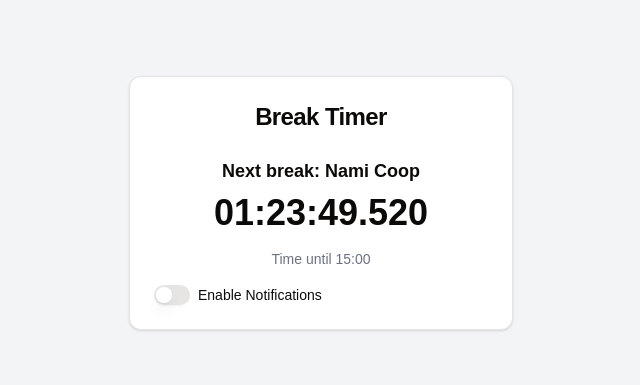
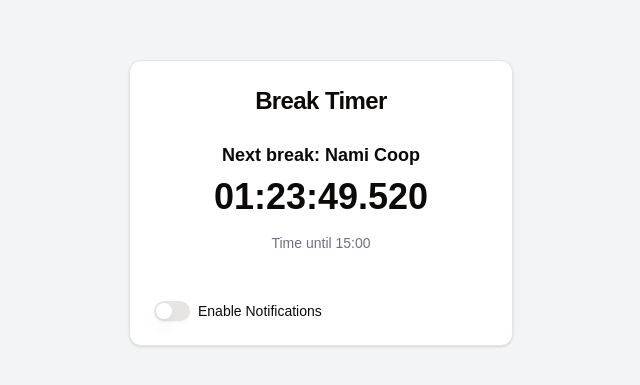
Before and after one commit to benjyros/ChiliBreak, a Next.js app: page / in a window 1280 px wide. Shown: the part 197-582 px from the top of the page, without its empty margins (319-959 px from the left). Built offline with nearby package versions, Linux system fonts and the light colour scheme.

Commit message:
fixed timer to show only timer for workdays

```diff
--- a/src/components/break-timer.tsx
+++ b/src/components/break-timer.tsx
@@ -2,13 +2,16 @@
 
 import { useState, useEffect, useCallback } from 'react';
 import { Card, CardContent, CardHeader, CardTitle } from '@/components/ui/card';
-import { Button } from '@/components/ui/button';
 import { Switch } from '@/components/ui/switch';
 import { Label } from '@/components/ui/label';
 import ReactConfetti from 'react-confetti';
 import { BreakTime, breakTimes } from '@/types/breaTimes';
 
 function getNextBreakTime(now: Date): BreakTime | null {
+  if (now.getDay() === 0 || now.getDay() === 6) {
+    return null;
+  }
+
   const currentMinutes = now.getHours() * 60 + now.getMinutes();
 
   const todayBreak = breakTimes.find((breakTime) => {
@@ -16,7 +19,7 @@ function getNextBreakTime(now: Date): BreakTime | null {
     return breakMinutes > currentMinutes;
   });
 
-  return todayBreak || breakTimes[0];
+  return todayBreak || null;
 }
 
 function formatTime(milliseconds: number): string {
@@ -131,7 +134,7 @@ export default function BreakTimer() {
           ) : (
             <p className="text-center">No upcoming breaks</p>
           )}
-          <div className="flex items-center space-x-2">
+          <div className="flex items-center space-x-2 mt-12">
             <Switch
               id="notifications"
               checked={notificationsEnabled}
```
